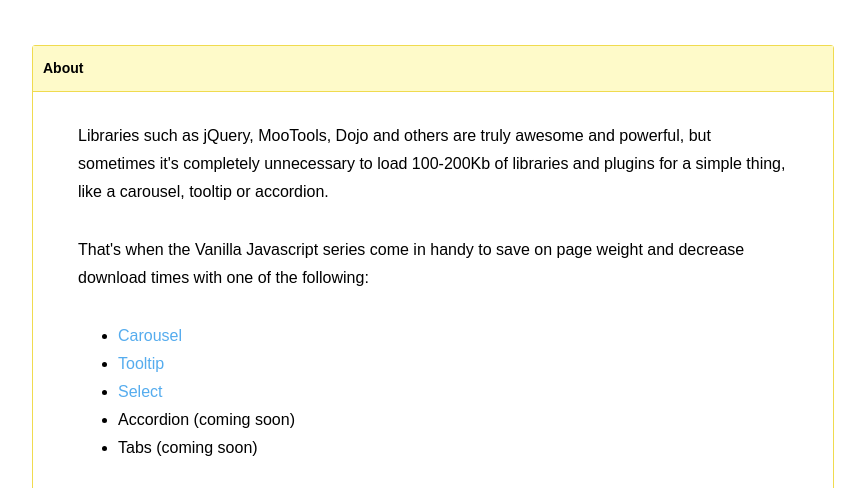
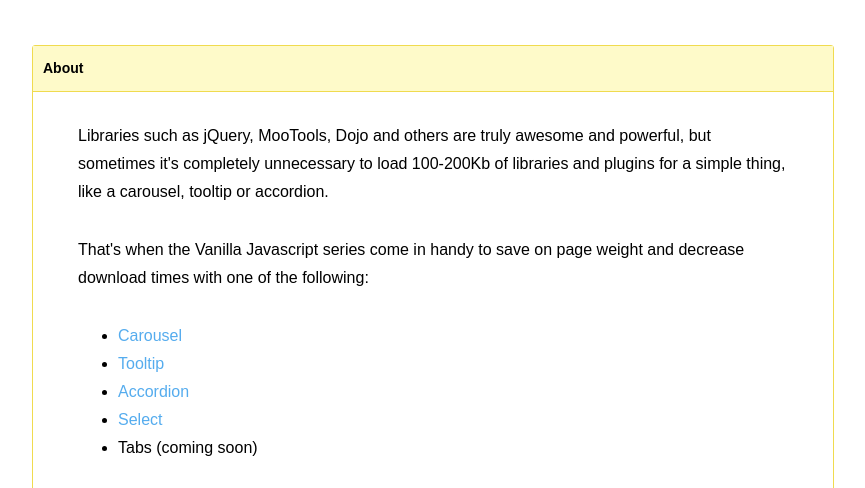
Before and after one commit to zoltantothcom/vanilla-js-tooltip, a plain HTML site: page index.html in a window 1280 px wide. Shown: the part 312-800 px from the top of the page, without its empty margins (207-1072 px from the left). Drawn offline with Linux system fonts and the light colour scheme.

Commit message:
Links in about section updated

```diff
--- a/index.html
+++ b/index.html
@@ -27,8 +27,8 @@
         <ul>
             <li><a href="//zoltantothcom.github.io/vanilla-js-carousel/" target="_blank">Carousel</a></li>
             <li><a href="//zoltantothcom.github.io/vanilla-js-tooltip/" target="_blank">Tooltip</a></li>
+            <li><a href="//zoltantothcom.github.io/vanilla-js-accordion/" target="_blank">Accordion</a></li>
             <li><a href="//zoltantothcom.github.io/vanilla-js-select/" target="_blank">Select</a></li>
-            <li>Accordion (coming soon)</li>
             <li>Tabs (coming soon)</li>
         </ul>
 
```
